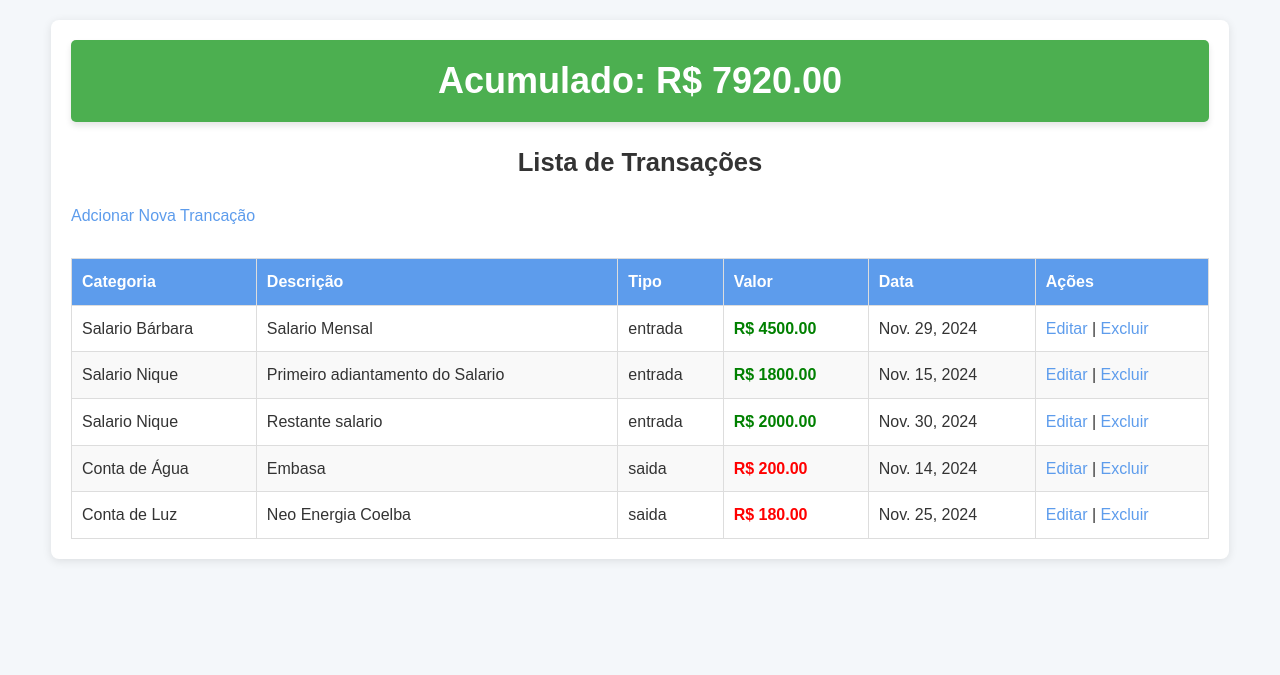
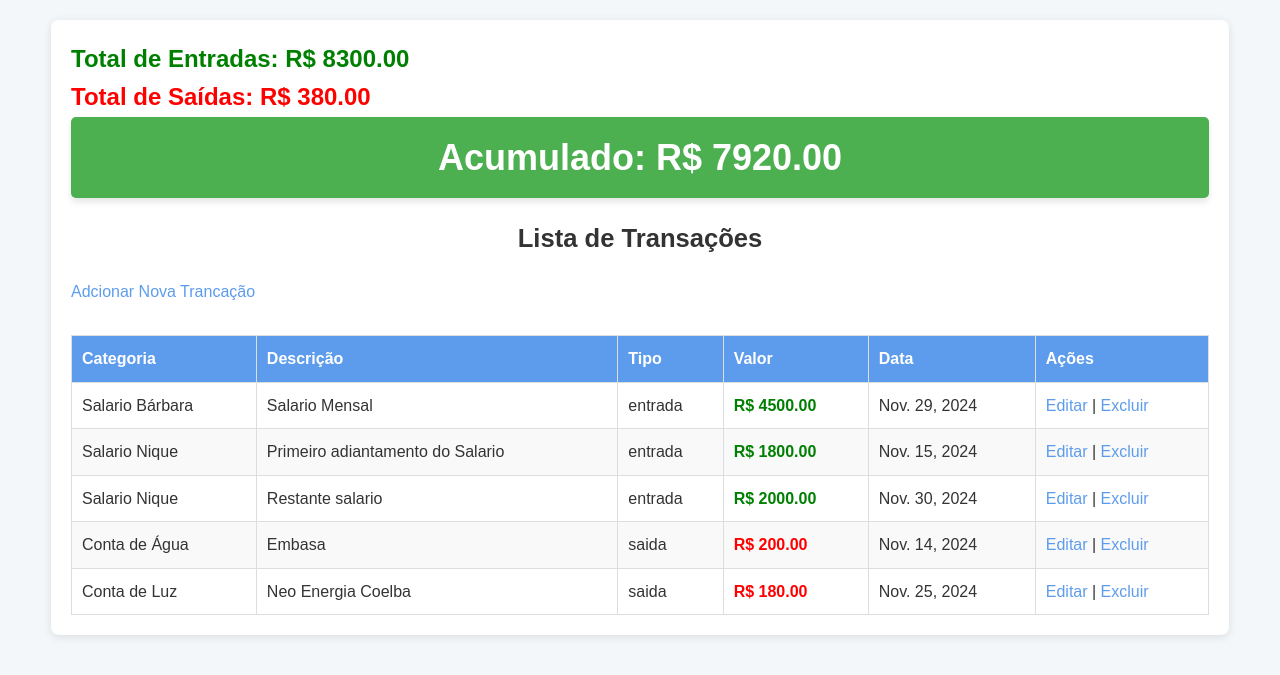
Before and after one commit to niquealisson/finance_app, a Django app: page / in a window 1280 px wide. Shown: the top 675 px of the page. Run offline with Django 5.2, Linux system fonts and the light colour scheme; a user stored in the database is signed in; data comes from the database, SQL or seed files in the repository; both versions use the stored data as it was after the commit.

Commit message:
Atualizaçoes

```diff
--- a/finances/static/finances/css/styles.css
+++ b/finances/static/finances/css/styles.css
@@ -136,6 +136,18 @@ table tr:hover {
     box-shadow: 0 4px 6px rgba(0, 0, 0, 0.1);
 }
 
+.total {
+    background-color: #4CAF50;
+    color: white;
+    text-align: center;
+    padding: 12px;
+    margin-bottom: 20px;
+    font-size: 1.5rem;
+    font-weight: bold;
+    border-radius: 5px;
+    box-shadow: 0 4px 6px rgba(0, 0, 0, 0.1);
+}
+
 /* Ajustes para entradas e saídas */
 .entrada {
     color: green;
--- a/finances/templates/finances/listar_transacoes.html
+++ b/finances/templates/finances/listar_transacoes.html
@@ -10,8 +10,14 @@
 <body>
     <div class="container">
         <!-- Exibindo o total em destaque no topo -->
+        <div class="entrada">
+            <h2>Total de Entradas: R$ {{ total_entradas|floatformat:2 }}</h2>
+        </div>
+        <div class="saida">
+            <h2>Total de Saídas: R$ {{ total_saidas|floatformat:2 }}</h2>
+        </div>
         <div class="total">
-            <h2>Acumulado: R$ {{ total }}</h2>
+            <h2>Acumulado: R$ {{ total|floatformat:2 }}</h2>
         </div>
 
         <h1>Lista de Transações</h1>
--- a/finances/views.py
+++ b/finances/views.py
@@ -9,12 +9,23 @@ from .forms import CategoriaForm
 
 @login_required
 def listar_transacoes(request):
+    # Obter todas as transações
     transacoes = Transacao.objects.all()
-    total = sum(
-        t.valor if t.tipo == 'entrada' else -t.valor for t in transacoes
-    )
+
+    # Calcular o total de entradas
+    total_entradas = sum(t.valor for t in transacoes if t.tipo == 'entrada')
+
+    # Calcular o total de saídas
+    total_saidas = sum(t.valor for t in transacoes if t.tipo == 'saida')
+
+    # Calcular o total geral (entradas - saídas)
+    total = total_entradas - total_saidas
+
+    # Passar os totais e as transações para o template
     return render(request, 'finances/listar_transacoes.html', {
         'transacoes': transacoes,
+        'total_entradas': total_entradas,
+        'total_saidas': total_saidas,
         'total': total,
     })
 @login_required
```
Also changed, not shown: db.sqlite3.
